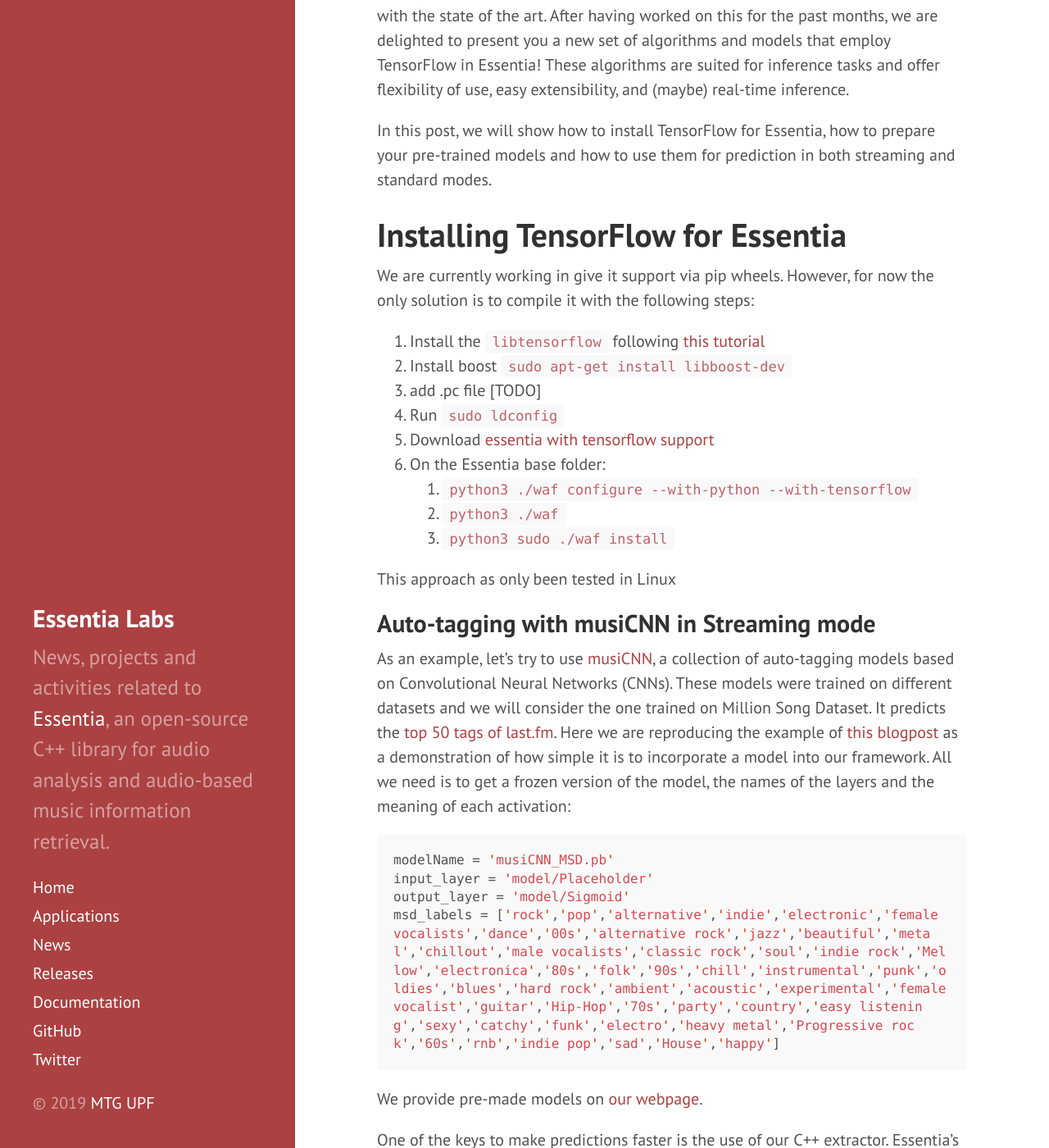
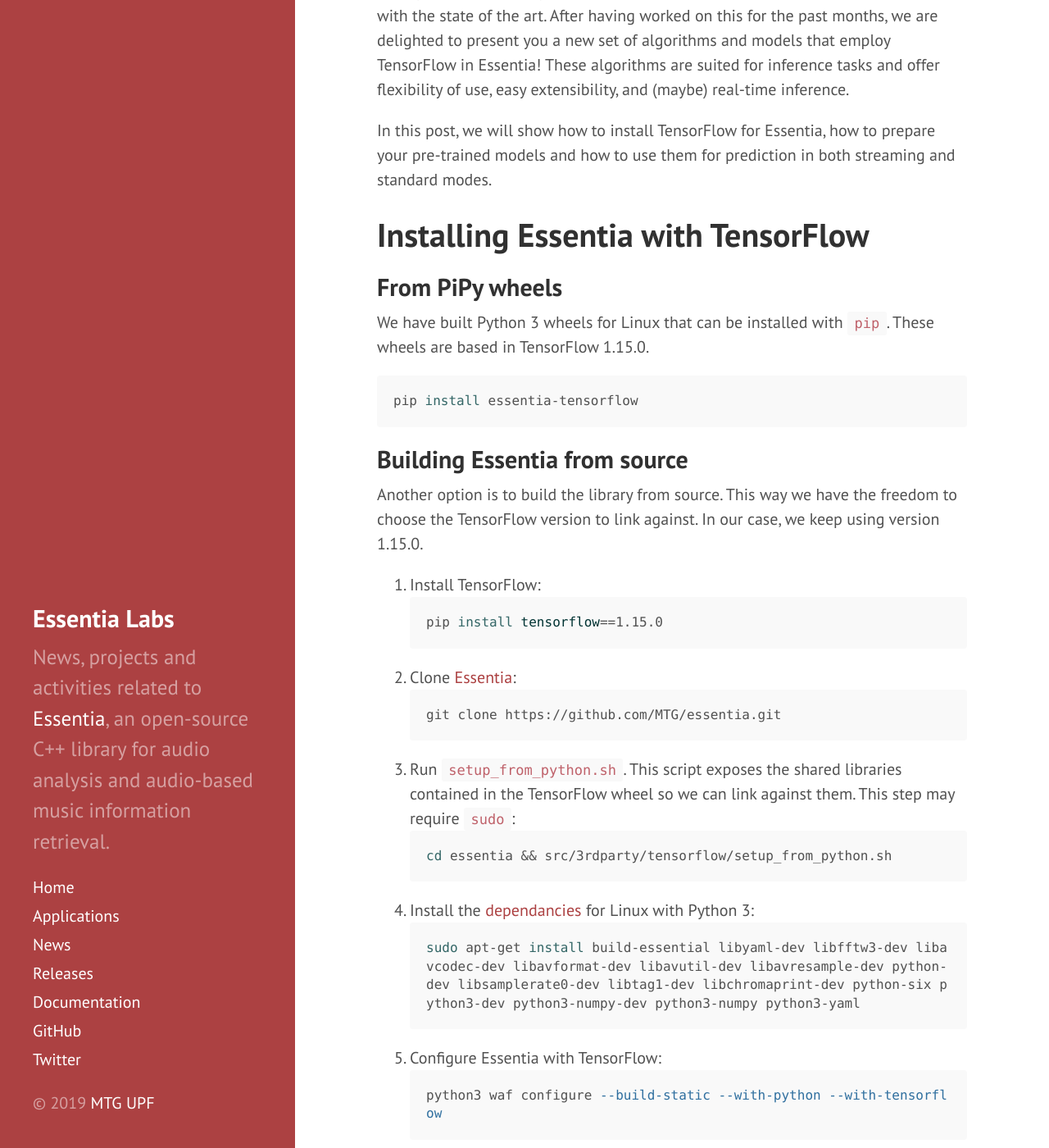
Before and after one commit to pabloEntropia/essentia-labs, a Jekyll site: the page built from _posts/2019-10-19-tensorflow-models-in-essentia.md, in a window 1280 px wide and 1400 px high, scrolled down 266 px. Shown: the whole window at 82% size. Built offline with Jekyll 4.4.1, drawn with Linux system fonts in a browser that asks for light colours; some of the changed text lies outside the part shown.

Commit message:
Update Tensorflow blogpost

````diff
--- a/_posts/2019-10-19-tensorflow-models-in-essentia.md
+++ b/_posts/2019-10-19-tensorflow-models-in-essentia.md
@@ -7,34 +7,58 @@
 
 In this post, we will show how to install TensorFlow for Essentia, how to prepare your pre-trained models and how to use them for prediction in both streaming and standard modes.
 
-# Installing TensorFlow for Essentia
-We are currently working in give it support via pip wheels.
-However, for now the only solution is to compile it with the following steps:
-1. Install the `libtensorflow` following [this tutorial](https://www.tensorflow.org/install/lang_c)
-2. Install boost `sudo apt-get install libboost-dev`
-2. add .pc file [TODO]
-3. Run `sudo ldconfig`
-4. Download [essentia with tensorflow support](https://github.com/MTG/essentia/pull/802)
-5. On the Essentia base folder:
-    1. `python3 ./waf configure --with-python --with-tensorflow`
-    2. `python3 ./waf`
-    3. `python3 sudo ./waf install`
+# Installing Essentia with TensorFlow
+## From PiPy wheels
+We have built Python 3 wheels for Linux that can be installed with `pip`. These wheels are based in TensorFlow 1.15.0.
+```sh
+pip install essentia-tensorflow
+```
+## Building Essentia from source
+Another option is to build the library from source. This way we have the freedom to choose the TensorFlow version to link against. In our case, we keep using version 1.15.0.
+1. Install TensorFlow:
+```bash
+pip install tensorflow==1.15.0
+```
+2. Clone [Essentia](https://github.com/MTG/essentia/):
+```sh
+git clone https://github.com/MTG/essentia.git
+```
+3. Run `setup_from_python.sh`. This script exposes the shared libraries contained in the TensorFlow wheel so we can link against them. This step may require `sudo`:
+```sh
+cd essentia && src/3rdparty/tensorflow/setup_from_python.sh
+```
+4. Install the [dependancies](https://essentia.upf.edu/installing.html#installing-dependencies-on-linux) for Linux with Python 3:
+```sh
+sudo apt-get install build-essential libyaml-dev libfftw3-dev libavcodec-dev libavformat-dev libavutil-dev libavresample-dev python-dev libsamplerate0-dev libtag1-dev libchromaprint-dev python-six python3-dev python3-numpy-dev python3-numpy python3-yaml
+```
+5. Configure Essentia with TensorFlow:
+```sh
+python3 waf configure --build-static --with-python --with-tensorflow
+```
+6. Build everything:
+```sh
+python3 waf
+```
+7. Install:
+```sh
+python3 waf install
+```
 
-This approach as only been tested in Linux
+This approach has only been tested in Linux
 
 ## Auto-tagging with musiCNN in Streaming mode
-As an example, let's try to use [musiCNN](https://github.com/jordipons/musicnn), a collection of auto-tagging models based on Convolutional Neural Networks (CNNs). These models were trained on different datasets and we will consider  the one trained on Million Song Dataset. It predicts the [top 50 tags of last.fm](http://millionsongdataset.com/lastfm/).  Here we are reproducing the example of [this blogpost](https://towardsdatascience.com/musicnn-5d1a5883989b) as a demonstration of how simple it is to incorporate a model into our framework.
+As an example, let's try to use [musiCNN](https://github.com/jordipons/musicnn), a collection of auto-tagging models based on Convolutional Neural Networks (CNNs). These models were trained on different datasets and we will consider the one trained on Million Song Dataset. It predicts the [top 50 tags of last.fm](http://millionsongdataset.com/lastfm/). Here we are reproducing the example of [this blogpost](https://towardsdatascience.com/musicnn-5d1a5883989b) as a demonstration of how simple it is to incorporate a model into our framework.
 All we need is to get a frozen version of the model, the names of the layers and the meaning of each activation:
 
 
 ```python
-modelName = 'musiCNN_MSD.pb'
+modelName = 'MSD_musicnn_frozen_small.pb'
 input_layer = 'model/Placeholder'
 output_layer = 'model/Sigmoid'
 msd_labels = ['rock','pop','alternative','indie','electronic','female vocalists','dance','00s','alternative rock','jazz','beautiful','metal','chillout','male vocalists','classic rock','soul','indie rock','Mellow','electronica','80s','folk','90s','chill','instrumental','punk','oldies','blues','hard rock','ambient','acoustic','experimental','female vocalist','guitar','Hip-Hop','70s','party','country','easy listening','sexy','catchy','funk','electro','heavy metal','Progressive rock','60s','rnb','indie pop','sad','House','happy']
 ```
 
-We provide pre-made models on [our webpage](https://essentia.upf.edu/documentation/models/).
+We provide pre-made models on [our webpage](https://essentia.upf.edu/documentation/models/). In this example we are using [this one](https://essentia.upf.edu/models/autotagging/MSD_musicnn_frozen_small.pb).
 
 One of the keys to make predictions faster is the use of our C++ extractor. Essentia's mel-spectrograms offer parameters that makes it possible to reproduce the features from the most of the well-known audio analysis libraries. In this case we are reproducing the original features computed with [Librosa](https://librosa.github.io/).
 
@@ -160,7 +184,7 @@
 
 f, ax = plt.subplots()
 ax.matshow(pool[output_layer].T, aspect=1.5)
-_ = plt.yticks(np.arange(50), MSD_LABELS, fontsize=11)
+_ = plt.yticks(np.arange(50), msd_labels, fontsize=11)
 ```
 
 ![png]({{ site.baseurl }}/assets/tensorflow-models-in-essentia/taggram.png)
@@ -171,7 +195,7 @@
 
 
 ```python
-import  essentia.standard as es
+import essentia.standard as es
 
 predict = es.TensorflowPredict(graphFilename=modelName,
                               inputs=[input_layer],
@@ -237,9 +261,9 @@
 Which is more than 2 times the time it took in Essentia. Great!
 
 # Using TensorFlow frozen models
-In order to maximize efficiency, we only support frozen Tensorflow models. By freezing a model its variables are converted into constant values allowing for some optimizations.
+In order to maximize efficiency, we only support frozen TensorFlow models. By freezing a model its variables are converted into constant values allowing for some optimizations.
 
-Frozen models are easy to generate given a Tensorflow architecture and its weights. In our case we have used the following script where our architecture is defined on an external method `DEFINE_YOUR_ARCHITECTURE()` and the weights are loaded from a `CHECKPOINT_FOLDER/`.
+Frozen models are easy to generate given a TensorFlow architecture and its weights. In our case we have used the following script where our architecture is defined on an external method `DEFINE_YOUR_ARCHITECTURE()` and the weights are loaded from a `CHECKPOINT_FOLDER/`.
 
 
 ```python
````
Also changed, not shown: other parts of _posts/2019-10-19-tensorflow-models-in-essentia.md (+1 -1 lines).
